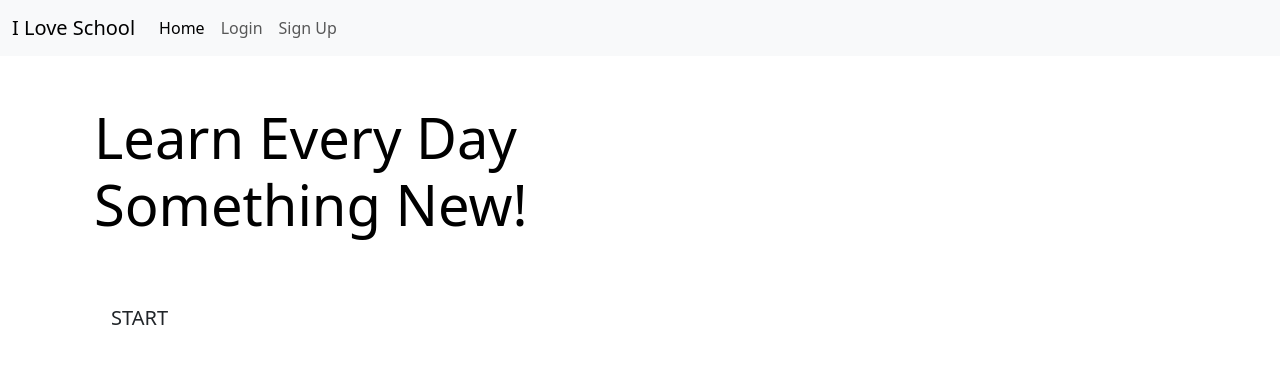
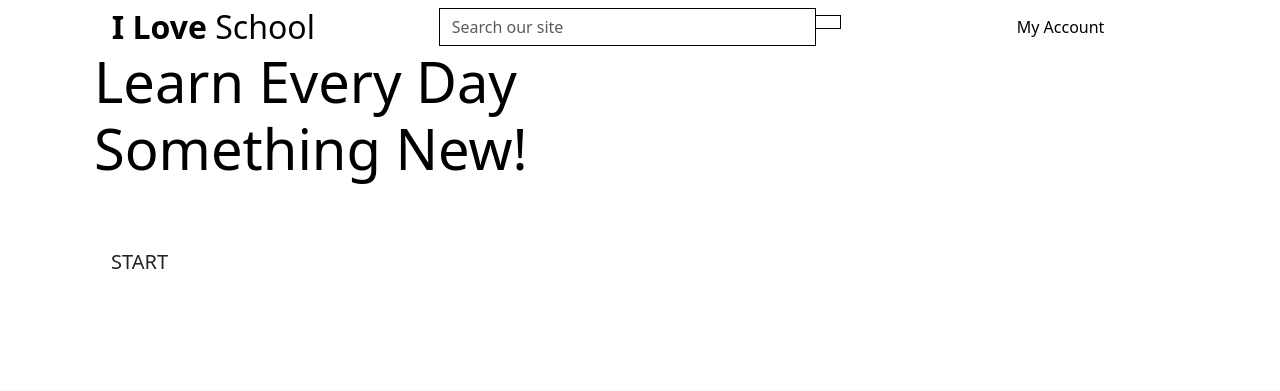
Before and after one commit to onadj/I_love_school, a Django app: page / in a window 1280 px wide. Shown: the top 391 px of the page. Run offline with Django 5.2, Linux system fonts and the light colour scheme; some libraries are stand-ins or nearby versions.

Commit message:
working on home page

```diff
--- a/templates/allauth/base.html
+++ b/templates/allauth/base.html
@@ -26,31 +26,80 @@
   </head>
 
   <body>
-    <header>
-      {% block header %}
-      <nav class="navbar navbar-expand-lg navbar-light bg-light">
-        <div class="container-fluid">
-          <a class="navbar-brand" href="#">I Love School</a>
-          <button class="navbar-toggler" type="button" data-bs-toggle="collapse" data-bs-target="#navbarNav" aria-controls="navbarNav" aria-expanded="false" aria-label="Toggle navigation">
-            <span class="navbar-toggler-icon"></span>
+
+
+    <header class="container-fluid fixed-top">
+        <div id="topnav" class="row bg-white pt-lg-2 d-none d-lg-flex">
+            <div class="col-12 col-lg-4 my-auto py-1 py-lg-0 text-center text-lg-left">
+                <a href="{% url 'home' %}" class="nav-link main-logo-link">
+                    <h2 class="logo-font text-black my-0"><strong>I Love</strong> School</h2>
+                </a>
+            </div>
+
+            <div class="col-12 col-lg-4 my-auto py-1 py-lg-0">
+                <form method="GET" action="">
+                    <div class="input-group w-100">
+                        <input class="form-control border border-black rounded-0" type="text" name="q" placeholder="Search our site">
+                        <div class="input-group-append">
+                            <button class="form-control btn btn-black border border-black rounded-0" type="submit">
+                                <span class="icon">
+                                    <i class="fas fa-search"></i>
+                                </span>
                             </button>
-          <div class="collapse navbar-collapse" id="navbarNav">
-            <ul class="navbar-nav">
-              <li class="nav-item">
-                <a class="nav-link active" href="/">Home</a>
+                        </div>
+                    </div>
+                </form>
+            </div>
+            <div class="col-12 col-lg-4 my-auto py-1 py-lg-0">
+                <ul class="list-inline list-unstyled text-center text-lg-right my-0">
+                    <li class="list-inline-item dropdown">
+                        <a class="text-black nav-link" href="#" id="user-options" data-toggle="dropdown" aria-haspopup="true" aria-expanded="false">
+                            <div class="text-center">
+                                <div><i class="fas fa-user fa-lg"></i></div>
+                                <p class="my-0">My Account</p>
+                            </div>
+                        </a>
+                        <div class="dropdown-menu border-0" aria-labelledby="user-options">
+                            {% if request.user.is_authenticated %}
+                                {% if request.user.is_superuser %}
+                                    <a href="" class="dropdown-item">Product Management</a>
+                                {% endif %}
+                                <a href="" class="dropdown-item">My Profile</a>
+                                <a href="" class="dropdown-item">Logout</a>
+                            {% else %}
+                                <a href="" class="dropdown-item">Register</a>
+                                <a href="" class="dropdown-item">Login</a>
+                            {% endif %}
+                        </div>
                     </li>
-              <li class="nav-item">
-                <a class="nav-link" href="/accounts/login/">Login</a>
+
+                    <li class="list-inline-item">
+                        <a class="{% if grand_total %}text-info font-weight-bold{% else %}text-black{% endif %} nav-link" href="">
+                            <div class="text-center">
+                                <div><i class="fas fa-shopping-bag fa-lg"></i></div>
+                                <p class="my-0">
+
+                                </p>
+                            </div>
+                        </a>
                     </li>
-              <li class="nav-item">
-                <a class="nav-link" href="/accounts/signup/">Sign Up</a>
-              </li>
+
                 </ul>
             </div>
         </div>
+        <div class="row bg-white">
+            <nav class="navbar navbar-expand-lg navbar-light w-100">
+                <button class="navbar-toggler" type="button" data-toggle="collapse" data-target="#main-nav" aria-controls="main-nav" aria-expanded="false" aria-label="Toggle navigation">
+                    <span class="navbar-toggler-icon"></span>
+                </button>
+                {% include 'includes/mobile-top-header.html' %}
+                {% include 'includes/main-nav.html' %}
             </nav>
-      {% endblock %}
+        </div>
+
     </header>
+
+
 
     {% if messages %}
     <div class="container mt-3">
```
Lines whose indentation alone changed are shown as unchanged.
